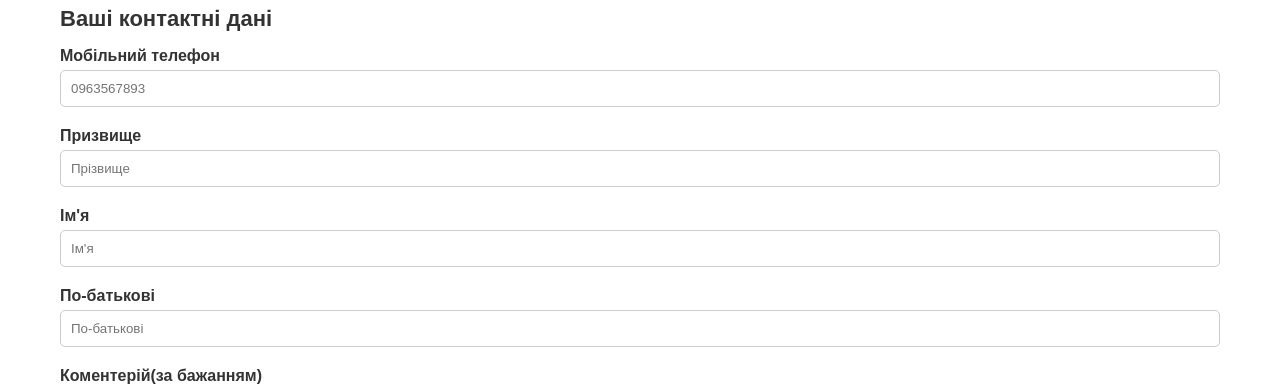
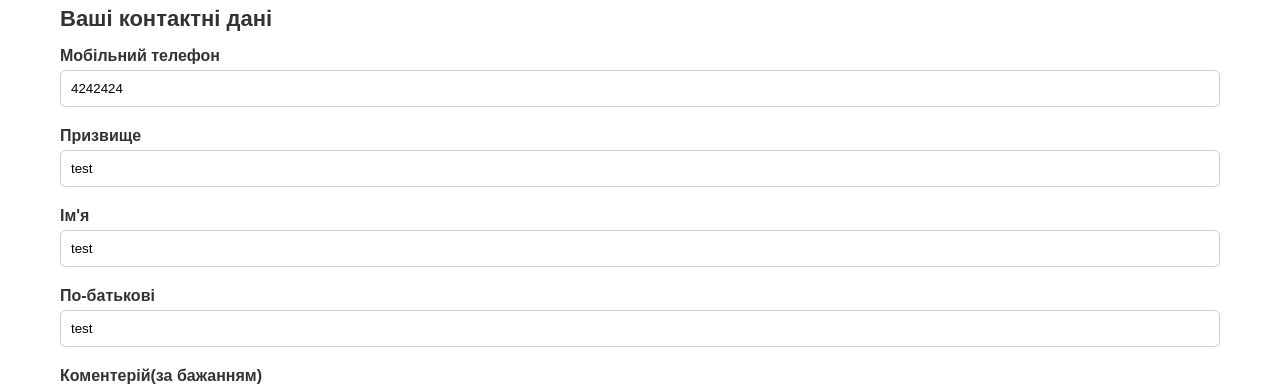
Before and after one commit to NktZhchnk/vueShop, a Vue app: page /uiConfirmationOrder in a window 1280 px wide. Shown: the part 166-554 px from the top of the page. Built offline with nearby package versions, Linux system fonts and the light colour scheme; no server answers; a web font is replaced by a local one.

Commit message:
test quanProducts v1.08 fix

```diff
--- a/src/components/UiConfirmationOrder.vue
+++ b/src/components/UiConfirmationOrder.vue
@@ -5,10 +5,10 @@ import {useMyStore} from "@/store/store.js";
 import axios from "axios";
 
 const store = useMyStore()
-let telephone = ref('');
-let firstname = ref('');
-let lastName = ref('');
-let surname = ref('');
+let telephone = ref('4242424');
+let firstname = ref('test');
+let lastName = ref('test');
+let surname = ref('test');
 let comment = ref('');
 const loadCartProducts = () => {
   const savedCartProducts = sessionStorage.getItem('cartProducts');
@@ -50,6 +50,7 @@ const updateProductCount = async (cartProduct) => {
   }
 }
 const addOrders = async () => {
+  try {
     if (store.cartProducts.length !== 0) {
       if (
           telephone.value !== '' &&
@@ -57,8 +58,7 @@ const addOrders = async () => {
           firstname.value !== '' &&
           surname.value !== '' &&
           store.selectPoshta.cities !== '' &&
-        store.selectPoshta.searchQuery !== '' ||
-        store.selectPoshta.postIndex !== ''
+          (store.selectPoshta.searchQuery !== '' || store.selectPoshta.postIndex !== '')
       ) {
         // Если все поля заполнены, формируем заказ и отправляем данные
         let order = {
@@ -74,21 +74,17 @@ const addOrders = async () => {
           total_price: store.allPriceProducts,
           complete: true,
         };
+
         // Отправка данных на сервер
-      axios.post('https://eseniabila.com.ua/addOrders', order, {
+        const orderResponse = await axios.post('https://eseniabila.com.ua/addOrders', order, {
           headers: {
-          'Content-Type': 'application/json'
-        }
-      })
-          .then(response => {
-            console.log('Ответ сервера:', response.data);
-            // Обработка успешного ответа
-          })
-          .catch(error => {
-            console.error('Ошибка при отправке данных на сервер:', error);
-            // Обработка ошибки
+            'Content-Type': 'application/json',
+          },
         });
-      store.cartProducts.forEach((cartProduct) => {
+
+        console.log('Ответ сервера:', orderResponse.data);
+
+        for (const cartProduct of store.cartProducts) {
           let orderItem = {
             order_id: store.lastIdOrders,
             quantity: cartProduct.countProduct,
@@ -98,65 +94,61 @@ const addOrders = async () => {
             item_name: cartProduct.product.name_item,
             variety_name: cartProduct.selectedVariety ? cartProduct.selectedVariety.variety_name : null,
           };
+
           if (cartProduct.selectedVariety !== null) {
             const varietyId = cartProduct.selectedVariety.id;
             const newVarietyQuan = cartProduct.selectedVariety.variety_quan - cartProduct.countProduct;
-          console.log(varietyId)
-          console.log('h', newVarietyQuan)
-          axios.put(`https://eseniabila.com.ua/updateVarietyCount/${varietyId}`, {
-            variety_quan: newVarietyQuan
+
+            console.log(varietyId);
+            console.log('h', newVarietyQuan);
+
+            // Обновление количества вариации
+            const varietyResponse = await axios.put(`https://eseniabila.com.ua/updateVarietyCount/${varietyId}`, {
+              variety_quan: newVarietyQuan,
             }, {
               headers: {
-              'Content-Type': 'application/json'
-            }
-          })
-              .then(response => {
-                console.log('Ответ сервера количество вариации:', response.data);
-                // Обработка успешного ответа
-              })
-              .catch(error => {
-                console.error('Ошибка при отправке данных на сервер вариации:', error);
-                // Обработка ошибки
+                'Content-Type': 'application/json',
+              },
             });
-           updateProductCount(cartProduct);
+
+            console.log('Ответ сервера количество вариации:', varietyResponse.data);
+
+            // Обновление количества продукта
+            await updateProductCount(cartProduct);
           } else if (cartProduct.selectedVariety === null) {
-           updateProductCount(cartProduct);
+            // Обновление количества продукта
+            await updateProductCount(cartProduct);
           } else {
-          console.log('ты лох')
-          return
+            console.log('ты лох');
+            return;
           }
 
-        axios.post('https://eseniabila.com.ua/addItemOrders', orderItem, {
+          // Добавление товара в заказ
+          const itemResponse = await axios.post('https://eseniabila.com.ua/addItemOrders', orderItem, {
             headers: {
-            'Content-Type': 'application/json'
+              'Content-Type': 'application/json',
+            },
+          });
+
+          console.log('Ответ сервера:', itemResponse.data);
         }
-        })
-            .then(response => {
-              console.log('Ответ сервера:', response.data);
-              // Обработка успешного ответа
-            })
-            .catch(error => {
-              console.error('Ошибка при отправке данных на сервер:', error);
-              // Обработка ошибки
-            });
-      });
 
       } else {
         // Если какое-то поле не заполнено, добавляем класс error для подсветки
         if (telephone.value === '') {
-        fnRedBorder('.inp-telephone')
+          fnRedBorder('.inp-telephone');
         }
         if (firstname.value === '') {
-        fnRedBorder('.inp-firstName')
+          fnRedBorder('.inp-firstName');
         }
         if (lastName.value === '') {
-        fnRedBorder('.inp-lastName')
+          fnRedBorder('.inp-lastName');
         }
         if (surname.value === '') {
-        fnRedBorder('.inp-surname')
+          fnRedBorder('.inp-surname');
         }
         if (store.selectPoshta.cities === '') {
-        return
+          return;
         }
         if (store.selectPoshta.postIndex === '' || store.selectPoshta.searchQuery === '') {
           return;
@@ -164,10 +156,15 @@ const addOrders = async () => {
         console.log('Не все поля заполнены');
       }
     } else {
-    console.log('Ошибка')
-    fnRedBorder('.order-summary')
+      console.log('Ошибка');
+      fnRedBorder('.order-summary');
+    }
+  } catch (error) {
+    console.error('Ошибка при выполнении заказа:', error);
+    // Обработка ошибки
   }
 }
+
 const fnRedBorder = (item) => {
   const inp = document.querySelector(item)
   inp.style.border = "1px solid red";
```
Lines whose indentation alone changed are shown as unchanged.
